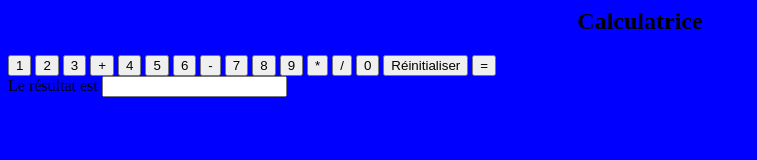
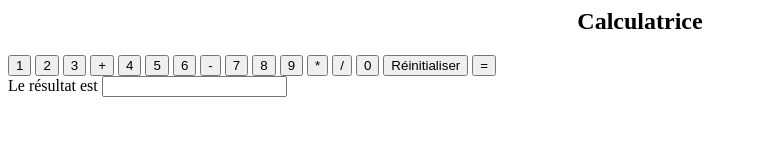
Before and after one commit to RamziJribi/First, a plain HTML site: page calculette.html in a window 1280 px wide. Shown: the whole page, without its empty margins (0-757 px from the left). Drawn offline with Linux system fonts and the light colour scheme.

Commit message:
changement de la couleur de l'arrière plan

```diff
--- a/calculette.html
+++ b/calculette.html
@@ -2,7 +2,7 @@
 <head>
 <title>Calculette HTML</title>
 </head>
-<body bgcolor= "blue" text= "black">
+<body bgcolor= "white" text= "black">
 <h2 style="color:black;text-align:center;">Calculatrice</h2>
 <form name="calculette" >
 <input type="button" value="1" onClick="document.calculette.ans.value+='1'">
```
